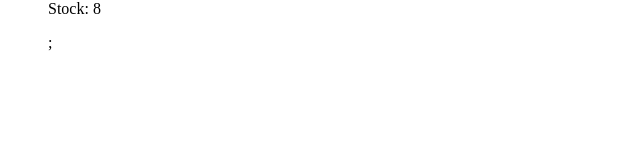
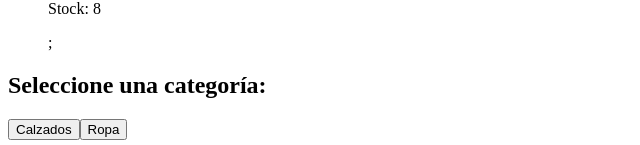
Before and after one commit to fedefd/react-coderhouse, a React (Vite) app: page /products in a window 1280 px wide. Shown: the part 1835-1980 px from the top of the page, without its empty margins (0-640 px from the left). Before the commit the page ends 1903 px from the top, so only its background shows below. Built offline with nearby package versions, Linux system fonts and the light colour scheme.

Commit message:
se agrego la categoria ropa y calzados

```diff
--- a/src/components/layouts/Navbar.jsx
+++ b/src/components/layouts/Navbar.jsx
@@ -17,13 +17,14 @@ import CartWidget from "../common/CartWidget";
 
 import { Link } from "react-router-dom";
 
-const pages = ["Productos", "Ofertas", "Categorías", "hola"];
+const pages = ["Productos", "Ofertas", "Calzados", "Ropa"];
 const settings = ["Perfil", "Cuenta", "Panel de usuario", "Salir de la sesion"];
 
 const pageRoutes = {
   Productos: "/products",
   Ofertas: "/offers",
-  Categorías: "/categories",
+  Calzados: "/category/calzados",
+  Ropa: "/category/ropa",
 };
 
 function Navbar() {
--- a/src/components/pages/itemDetailContainer/ItemDetailContainer.jsx
+++ b/src/components/pages/itemDetailContainer/ItemDetailContainer.jsx
@@ -7,7 +7,7 @@ const ItemDetailContainer = () => {
   const { id } = useParams();
 
   const [item, setItem] = useState(null);
-  const [isLoading, setIsLoading] = useState(true);
+  //const [isLoading, setIsLoading] = useState(true);
 
   useEffect(() => {
     getProduct(id).then((resp) => setItem(resp));
--- a/src/components/pages/itemListContainer/ItemList.jsx
+++ b/src/components/pages/itemListContainer/ItemList.jsx
@@ -1,3 +1,5 @@
+import { Link } from "react-router-dom";
+
 const ItemList = ({ products }) => {
   return (
     <div>
@@ -13,6 +15,15 @@ const ItemList = ({ products }) => {
         ))}
         ;
       </ul>
+      <div>
+        <h2>Seleccione una categoría:</h2>
+        <Link to="/category/calzados">
+          <button>Calzados</button>
+        </Link>
+        <Link to="/category/ropa">
+          <button>Ropa</button>
+        </Link>
+      </div>
     </div>
   );
 };
```
